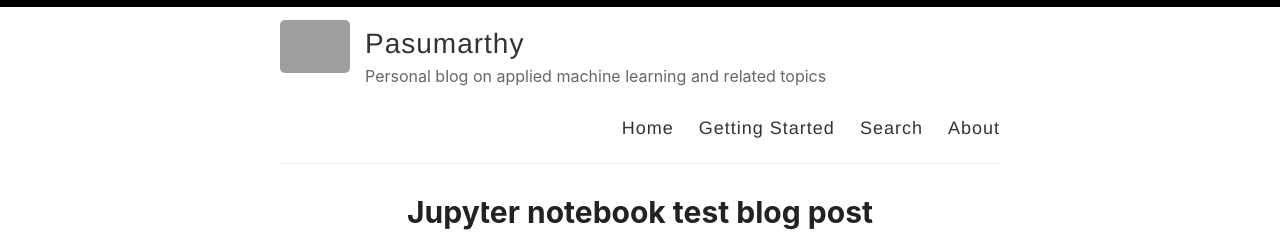
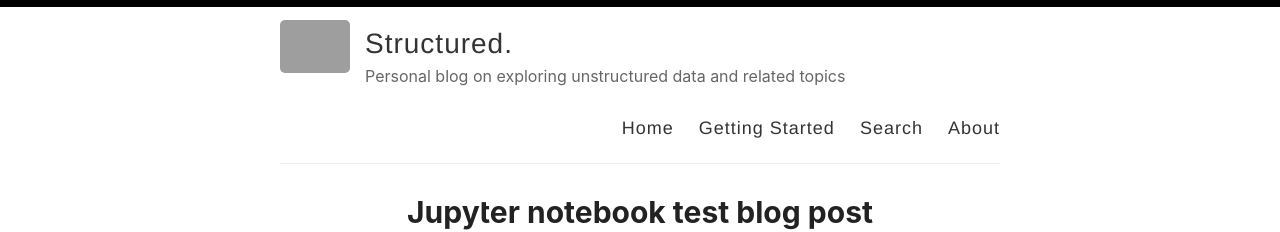
Before and after one commit to psrikanthm/psrikanthm.github.io, a Jekyll site: the page built from index.html, in a window 1280 px wide. Shown: the top 232 px of the page. Built offline with Jekyll 4.4.1, drawn with Linux system fonts in a browser that asks for light colours; the list of posts is cut into pages by our own code; grey boxes are pictures that could not be loaded.

Commit message:
change name and description of the blog

```diff
--- a/_config.yml
+++ b/_config.yml
@@ -3,13 +3,13 @@
 #
 
 # Name of your site (displayed in the header)
-name: Pasumarthy
+name: Structured.
 
 # Name of the author
 Author: Srikanth Pasumarthy
 
 # Short bio or description (displayed in the header)
-description: Personal blog on applied machine learning and related topics
+description: Personal blog on exploring unstructured data and related topics
 
 # URL of your avatar or profile pic (you could use your GitHub profile pic)
 avatar: /images/display_picture.jpg
```
